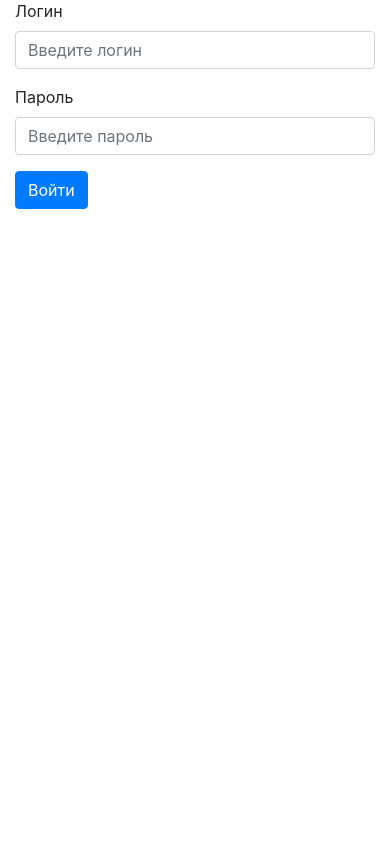
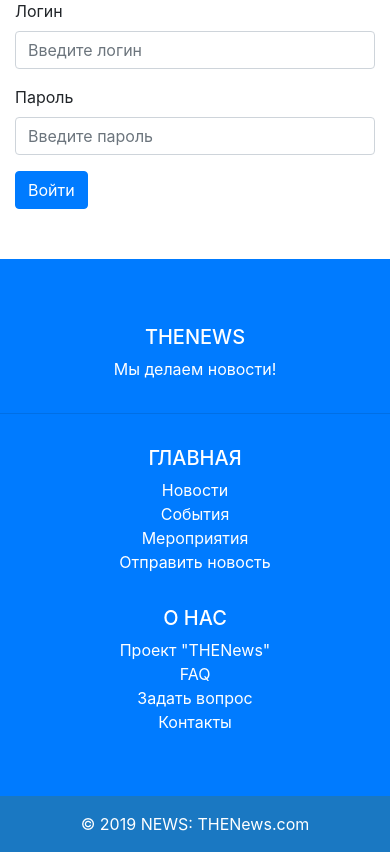
Before and after one commit to VasiliyChefonov/news, a Django app: page /login/ in a window 390 px wide. Shown: the part 157-1009 px from the top of the page. Before the commit the page ends 366 px from the top, so only its background shows below. Run offline with Django 3.2, Linux system fonts and the light colour scheme; some libraries are stand-ins or nearby versions.

Commit message:
design update

```diff
--- a/templates/admin.html
+++ b/templates/admin.html
@@ -1,8 +1,9 @@
 {% extends "base.html" %}
 {% block title %}Панель администратора{% endblock %}
-{% block styles %}{% endblock %}
+{% block styles %}
+{% endblock %}
 {% block content %}
-    <nav class="navbar navbar-expand-lg navbar-light bg-light">
+    <nav class="navbar navbar-expand-lg navbar-light bg-light" style="background-color: #007bff!important;">
   <a class="navbar-brand" href="/">NEWS</a>
   <button class="navbar-toggler" type="button" data-toggle="collapse" data-target="#navbarSupportedContent" aria-controls="navbarSupportedContent" aria-expanded="false" aria-label="Toggle navigation">
     <span class="navbar-toggler-icon"></span>
--- a/templates/base.html
+++ b/templates/base.html
@@ -2,12 +2,103 @@
 <html lang="ru">
 <head>
     <meta charset="UTF-8">
-    <title> {% block title %} Title {% endblock %}</title>
+    <title> {% block title %} {% endblock %}</title>
     <link rel="stylesheet" href="https://stackpath.bootstrapcdn.com/bootstrap/4.3.1/css/bootstrap.min.css" integrity="sha384-ggOyR0iXCbMQv3Xipma34MD+dH/1fQ784/j6cY/iJTQUOhcWr7x9JvoRxT2MZw1T" crossorigin="anonymous">
+    <style>
+    a {
+        color:white!important;
+    }
+    a:hover{
+        color:white!important;
+    }
+</style>
     {% block styles %} {% endblock %}
 </head>
 <body>
     {% block content %} {% endblock %}
+    <!-- Footer -->
+<footer class="page-footer font-small blue" style="margin-top:50px; color:white;">
+
+  <!-- Footer Links -->
+  <div class="container-fluid text-center text-md-left" style="background-color: #007bff; padding-top: 50px; padding-bottom: 30px;">
+
+    <!-- Grid row -->
+    <div class="row">
+
+      <!-- Grid column -->
+      <div class="col-md-6 mt-md-0 mt-3 text-center">
+
+        <!-- Content -->
+        <h5 class="text-uppercase">THENews</h5>
+        <p>Мы делаем новости!</p>
+
+      </div>
+      <!-- Grid column -->
+
+      <hr class="clearfix w-100 d-md-none pb-3">
+
+      <!-- Grid column -->
+      <div class="col-md-3 mb-md-0 mb-3">
+
+        <!-- Links -->
+        <h5 class="text-uppercase">Главная</h5>
+
+        <ul class="list-unstyled">
+          <li>
+            <a href="#!">Новости</a>
+          </li>
+          <li>
+            <a href="#!">События</a>
+          </li>
+          <li>
+            <a href="#!">Мероприятия</a>
+          </li>
+          <li>
+            <a href="#!">Отправить новость</a>
+          </li>
+        </ul>
+
+      </div>
+      <!-- Grid column -->
+
+      <!-- Grid column -->
+      <div class="col-md-3 mb-md-0 mb-3">
+
+        <!-- Links -->
+        <h5 class="text-uppercase">О нас</h5>
+
+        <ul class="list-unstyled">
+          <li>
+            <a href="#!">Проект "THENews"</a>
+          </li>
+          <li>
+            <a href="#!">FAQ</a>
+          </li>
+          <li>
+            <a href="#!">Задать вопрос</a>
+          </li>
+          <li>
+            <a href="#!">Контакты</a>
+          </li>
+        </ul>
+
+      </div>
+      <!-- Grid column -->
+
+    </div>
+    <!-- Grid row -->
+
+  </div>
+  <!-- Footer Links -->
+
+  <!-- Copyright -->
+  <div class="footer-copyright text-center py-3" style="background-color: #1a78c2;">© 2019 NEWS:
+    <a href="/"> THENews.com</a>
+  </div>
+  <!-- Copyright -->
+
+</footer>
+<!-- Footer -->
     <script src="https://code.jquery.com/jquery-3.3.1.slim.min.js" integrity="sha384-q8i/X+965DzO0rT7abK41JStQIAqVgRVzpbzo5smXKp4YfRvH+8abtTE1Pi6jizo" crossorigin="anonymous"></script>
     <script src="https://cdnjs.cloudflare.com/ajax/libs/popper.js/1.14.7/umd/popper.min.js" integrity="sha384-UO2eT0CpHqdSJQ6hJty5KVphtPhzWj9WO1clHTMGa3JDZwrnQq4sF86dIHNDz0W1" crossorigin="anonymous"></script>
     <script src="https://stackpath.bootstrapcdn.com/bootstrap/4.3.1/js/bootstrap.min.js" integrity="sha384-JjSmVgyd0p3pXB1rRibZUAYoIIy6OrQ6VrjIEaFf/nJGzIxFDsf4x0xIM+B07jRM" crossorigin="anonymous"></script>
```
Also changed, not shown: templates/index.html (+24 -2 lines), db.sqlite3, news/static/news/images/pic1.jpg (added), news/static/news/images/pic2.jpg (added), news/static/news/images/pic3.jpg (added), static/news/images/pic1.jpg (added), static/news/images/pic2.jpg (added), static/news/images/pic3.jpg (added).
